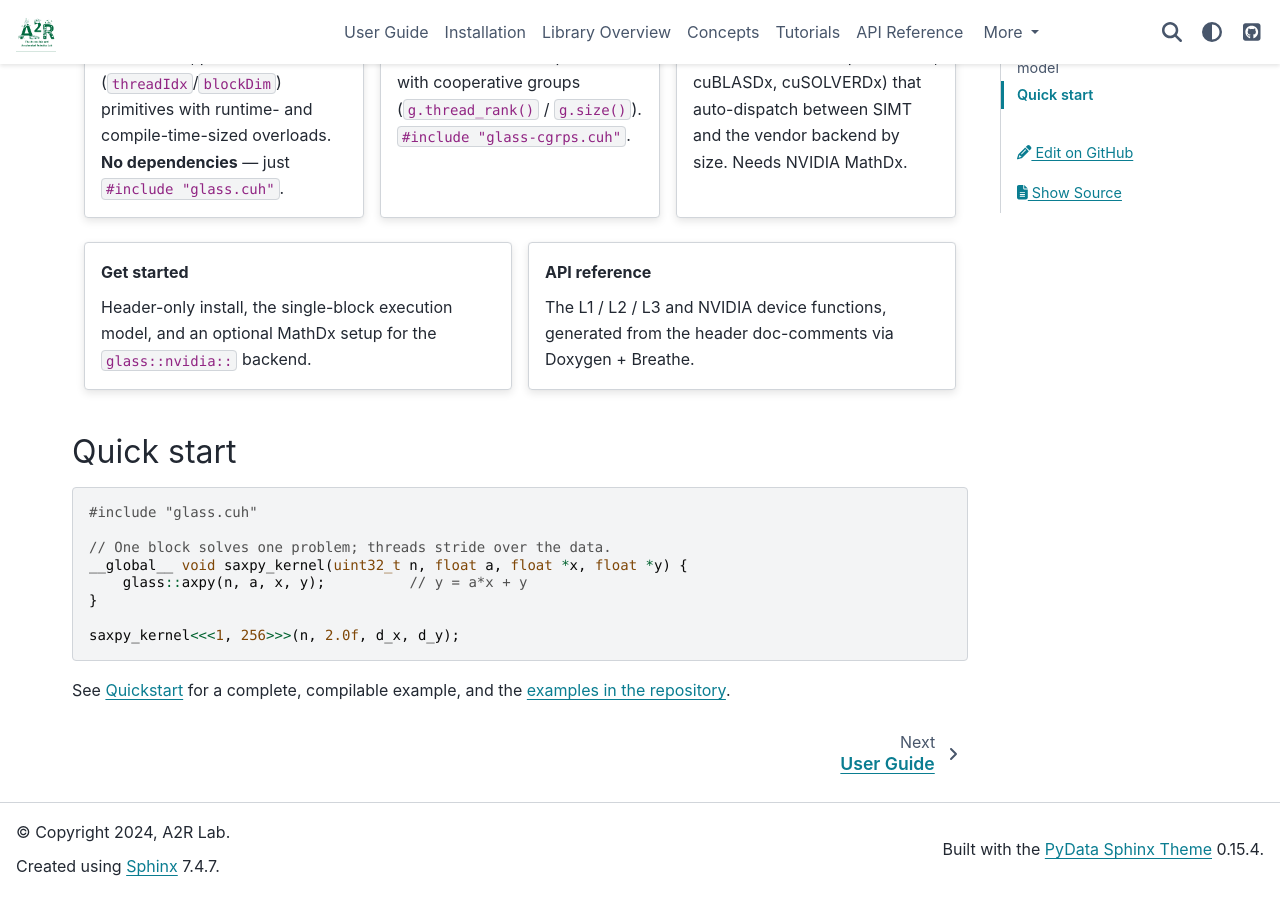
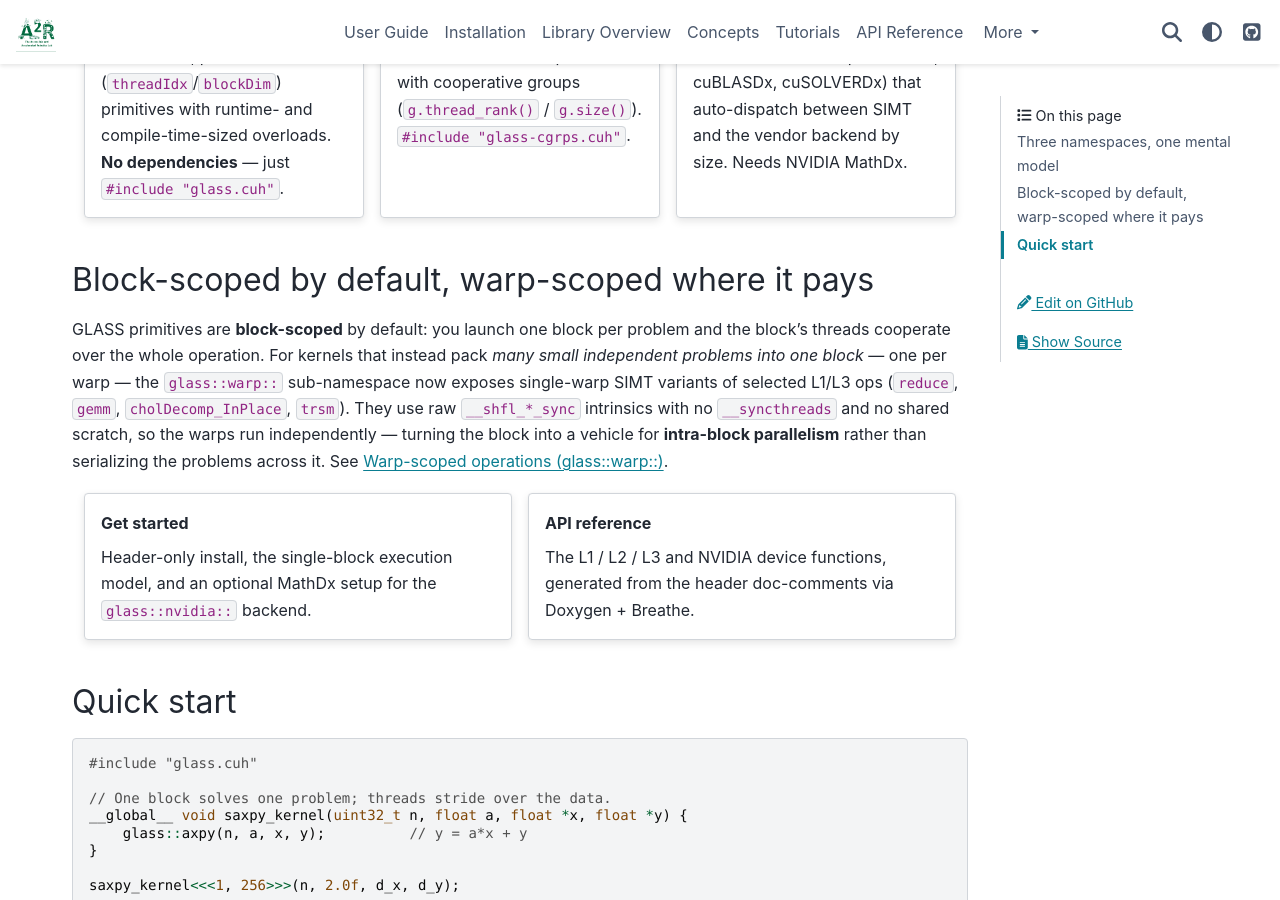
Before and after one commit to A2R-Lab/GLASS, a Sphinx documentation site: the page built from docs/source/index.rst, in a window 1280 px wide and 900 px high, scrolled down 398 px. Built offline with Sphinx 7.4.7 and the PyData theme 0.15.4, drawn with Linux system fonts in a browser that asks for light colours.

Commit message:
docs: expose glass::warp:: — landing-page intra-block-parallelism note + L1/L3 inline-variant pointers

```diff
--- a/docs/source/api_reference/l1.rst
+++ b/docs/source/api_reference/l1.rst
@@ -4,6 +4,8 @@ L1 — Vector Operations
 Single-block vector primitives: scaled sums, copies, scaling, dot products,
 reductions, norms, and elementwise logic. Pure-SIMT (``glass::``) routines are
 listed first, followed by the cooperative-groups (``glass::cgrps::``) variants.
+Single-warp (``glass::warp::``) variants, where they exist, render inline beside
+their block-scoped sibling (e.g. under *reduce*); see :doc:`warp`.
 
 axpy / axpby
 ------------
--- a/docs/source/api_reference/l3.rst
+++ b/docs/source/api_reference/l3.rst
@@ -6,7 +6,9 @@ indexed variants), matrix inversion, Cholesky factorization, and triangular
 solves. The GEMM family takes compile-time storage-order flags
 (``ROW_MAJOR_A`` / ``ROW_MAJOR_B`` / ``ROW_MAJOR_C``) and a ``TRANSPOSE_B``
 flag; see :doc:`../user_guide/concepts/backend_dispatch` for how the dispatch
-GEMM chooses a path.
+GEMM chooses a path. Single-warp (``glass::warp::``) variants of ``gemm``,
+``cholDecomp_InPlace``, and ``trsm`` render inline beside their block-scoped
+sibling; see :doc:`warp`.
 
 gemm
 ----
--- a/docs/source/index.rst
+++ b/docs/source/index.rst
@@ -34,6 +34,19 @@ Three namespaces, one mental model
 
       Vendor-accelerated paths (CUB, cuBLASDx, cuSOLVERDx) that auto-dispatch
       between SIMT and the vendor backend by size. Needs NVIDIA MathDx.
+
+Block-scoped by default, warp-scoped where it pays
+--------------------------------------------------
+
+GLASS primitives are **block-scoped** by default: you launch one block per
+problem and the block's threads cooperate over the whole operation. For kernels
+that instead pack *many small independent problems into one block* — one per
+warp — the ``glass::warp::`` sub-namespace now exposes single-warp SIMT variants
+of selected L1/L3 ops (``reduce``, ``gemm``, ``cholDecomp_InPlace``, ``trsm``).
+They use raw ``__shfl_*_sync`` intrinsics with no ``__syncthreads`` and no shared
+scratch, so the warps run independently — turning the block into a vehicle for
+**intra-block parallelism** rather than serializing the problems across it. See
+:doc:`api_reference/warp`.
 
 .. grid:: 2
    :gutter: 3
```
